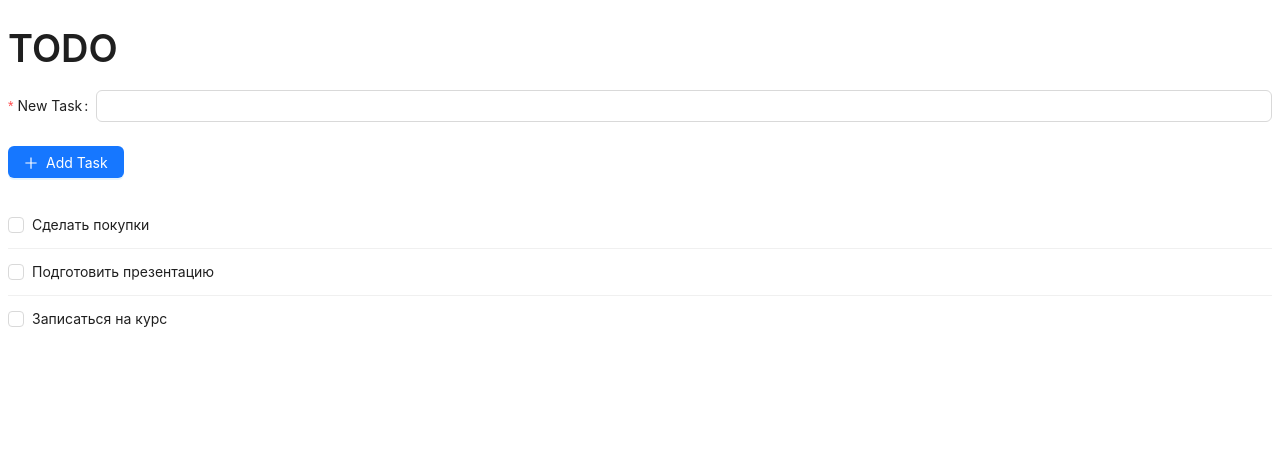
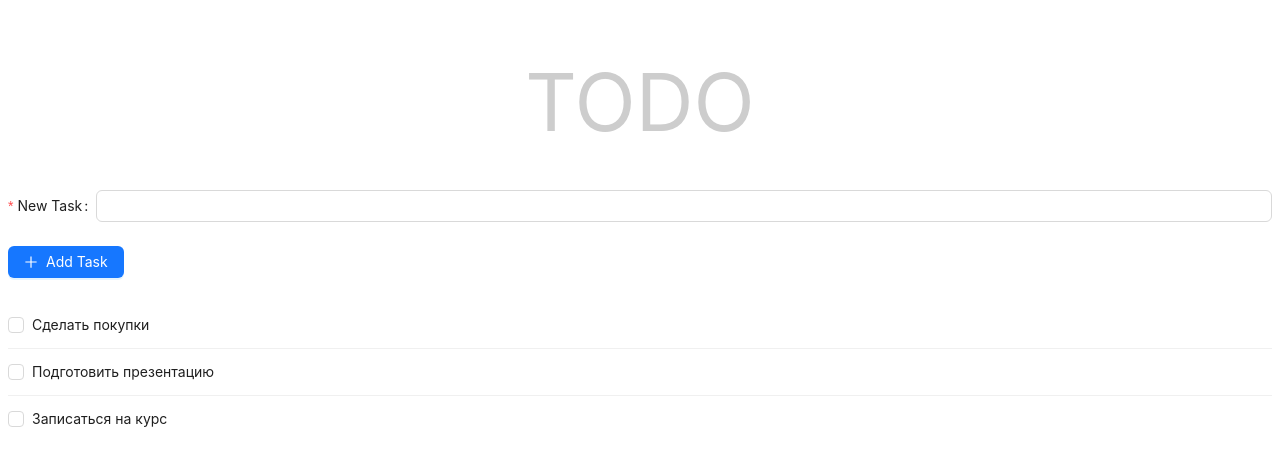
Before and after one commit to GreyHound87/todo-vite-ts, a React (Vite) app: page / in a window 1280 px wide. Shown: the top 466 px of the page. Built offline with nearby package versions, Linux system fonts and the light colour scheme.

Commit message:
+titleStyle

```diff
--- a/src/components/todo-app.tsx
+++ b/src/components/todo-app.tsx
@@ -9,6 +9,14 @@ function TodoApp() {
   const [form] = Form.useForm()
   const dispatch = useDispatch()
   const tasks: Task[] = useSelector((state: TasksState) => state.tasks)
+
+  const titleStyle = {
+    fontSize: '80px',
+    lineHeight: '1.2',
+    fontWeight: 400,
+    color: '#cdcdcd',
+    textAlign: 'center',
+  }
 
   const onFinish = (values: { task: string }) => {
     const newTask: Task = {
@@ -28,8 +36,10 @@ function TodoApp() {
   }
 
   return (
-    <div>
-      <Typography.Title level={1}>TODO</Typography.Title>
+    <>
+      <Typography.Title level={1} style={titleStyle}>
+        TODO
+      </Typography.Title>
 
       <Form form={form} onFinish={onFinish} layout="horizontal">
         <Form.Item label="New Task" name="task" rules={[{ required: true, message: 'Please enter a task!' }]}>
@@ -54,7 +64,7 @@ function TodoApp() {
           </List.Item>
         )}
       />
-    </div>
+    </>
   )
 }
 
```
